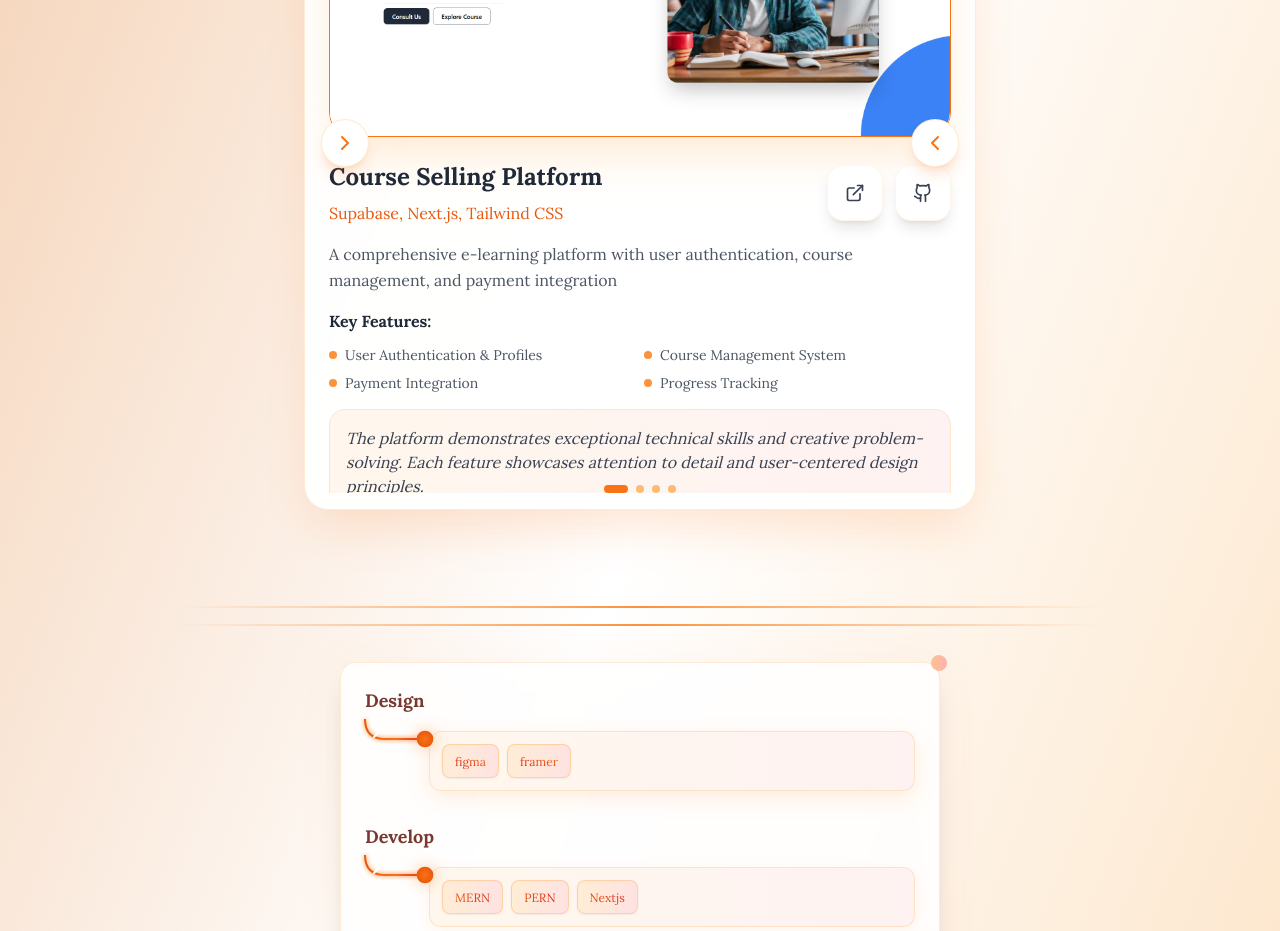
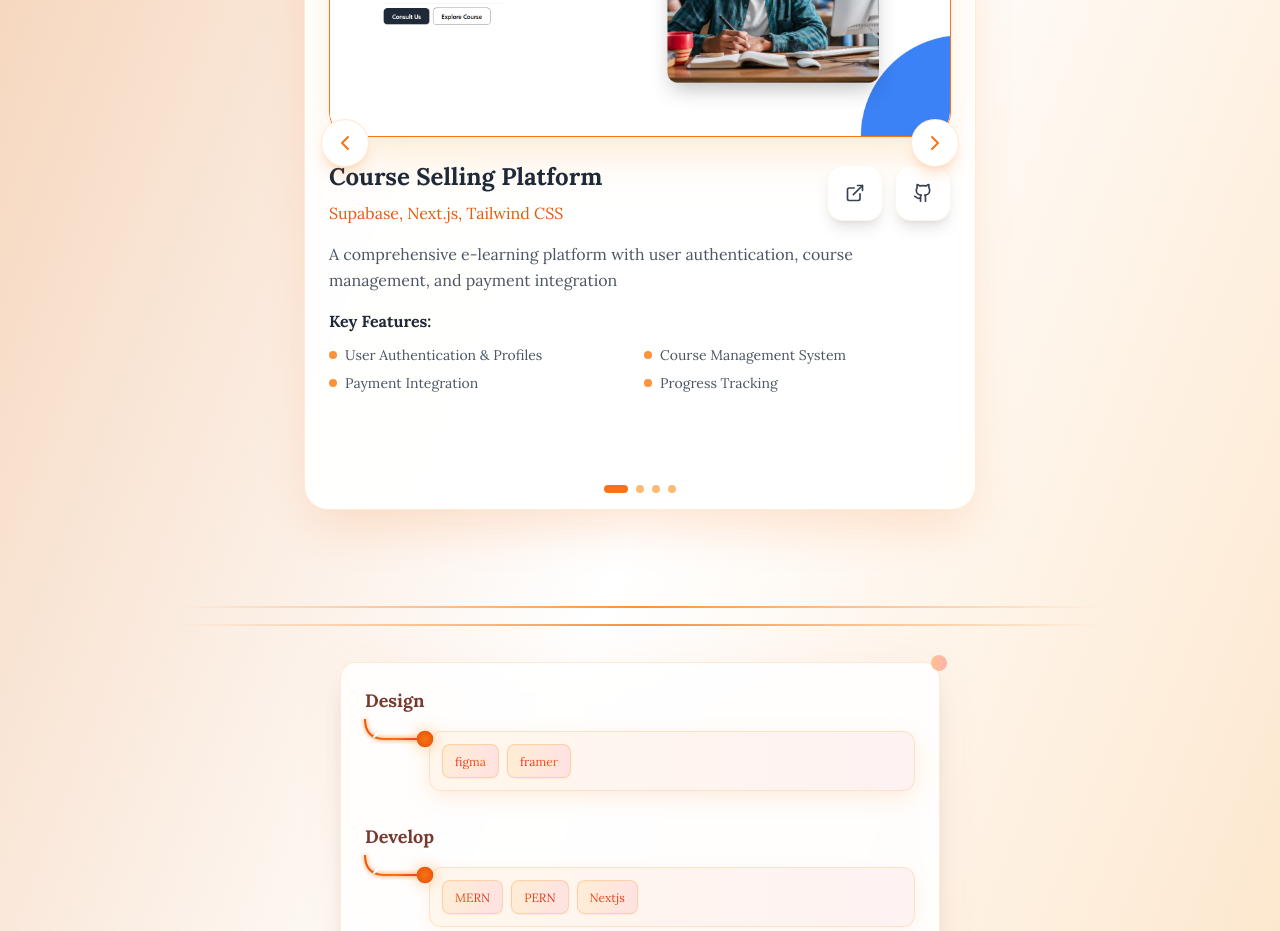
Before and after one commit to chaudhary-rishabh/rishabhc.in, a Next.js app: page / in a window 1280 px wide. Shown: the part 1160-2091 px from the top of the page. Built offline with nearby package versions, Linux system fonts and the light colour scheme.

Commit message:
removed side line in mobile

```diff
--- a/components/PortfolioLanding.tsx
+++ b/components/PortfolioLanding.tsx
@@ -282,21 +282,6 @@ export default function PortfolioLanding() {
                         </div>
                     )}
 
-                    {/* Testimonial */}
-                    {currentProject.testimonial && (
-                        <motion.div
-                            className="bg-gradient-to-r from-orange-50 to-red-50 p-4 rounded-2xl border border-orange-200/50"
-                            initial={{ opacity: 0, y: 20 }}
-                            animate={{ opacity: 1, y: 0 }}
-                            transition={{ delay: 0.3 }}
-                        >
-                            <p className="text-gray-700 italic mb-3">{currentProject.testimonial.text}</p>
-                            <div className="text-sm">
-                                <p className="font-semibold text-gray-800">{currentProject.testimonial.author}</p>
-                                <p className="text-gray-600">{currentProject.testimonial.role}</p>
-                            </div>
-                        </motion.div>
-                    )}
                 </div>
             </div>
         )
@@ -373,7 +358,7 @@ export default function PortfolioLanding() {
                                         animate={{ opacity: 1, x: 0 }}
                                         transition={{ delay: 1, duration: 0.5 }}
                                     >
-                                        <ChevronUp className="w-6 h-6 text-orange-500 rotate-90" />
+                                        <ChevronDown className="w-6 h-6 text-orange-500 rotate-90" />
                                     </motion.button>
 
                                     <motion.button
@@ -385,7 +370,7 @@ export default function PortfolioLanding() {
                                         animate={{ opacity: 1, x: 0 }}
                                         transition={{ delay: 1, duration: 0.5 }}
                                     >
-                                        <ChevronDown className="w-6 h-6 text-orange-500 rotate-90" />
+                                        <ChevronUp className="w-6 h-6 text-orange-500 rotate-90" />
                                     </motion.button>
                                 </div>
                             )}
--- a/components/aesthetic-layout.tsx
+++ b/components/aesthetic-layout.tsx
@@ -12,7 +12,7 @@ export default function AestheticLayout({ children, className = "" }: AestheticL
     return (
         <div className={`w-full min-h-screen relative overflow-hidden ${className}`}>
             {/* Left side lines */}
-            <div className="fixed left-80 top-0 h-full w-8 z-10 pointer-events-none">
+            <div className="fixed left-80 hidden sm:block top-0 h-full w-8 z-10 pointer-events-none">
                 {/* Main vertical line */}
                 <motion.div
                     className="absolute left-4 top-0 w-0.5 h-full bg-gradient-to-b from-transparent via-orange-400 to-transparent"
@@ -35,7 +35,7 @@ export default function AestheticLayout({ children, className = "" }: AestheticL
             </div>
 
             {/* Right side lines */}
-            <div className="fixed right-80 top-0 h-full w-8 z-10 pointer-events-none">
+            <div className="fixed right-80 hidden sm:block top-0 h-full w-8 z-10 pointer-events-none">
                 {/* Main vertical line */}
                 <motion.div
                     className="absolute right-4 top-0 w-0.5 h-full bg-gradient-to-b from-transparent via-orange-400 to-transparent"
--- a/components/carousel/horizontal-carousel.tsx
+++ b/components/carousel/horizontal-carousel.tsx
@@ -124,7 +124,7 @@ export default function HorizontalCarousel() {
                     }`}
             >
                 <div className="flex items-center justify-center w-full h-full">
-                    <ChevronLeft className={`w-6 h-6 ${canScrollLeft ? "text-black" : "text-gray-400"}`} />
+                    <ChevronLeft className={`w-6 h-6 ${canScrollLeft ? "text-white" : "text-gray-400"}`} />
                 </div>
 
                 {/* Glowing background effect */}
```
